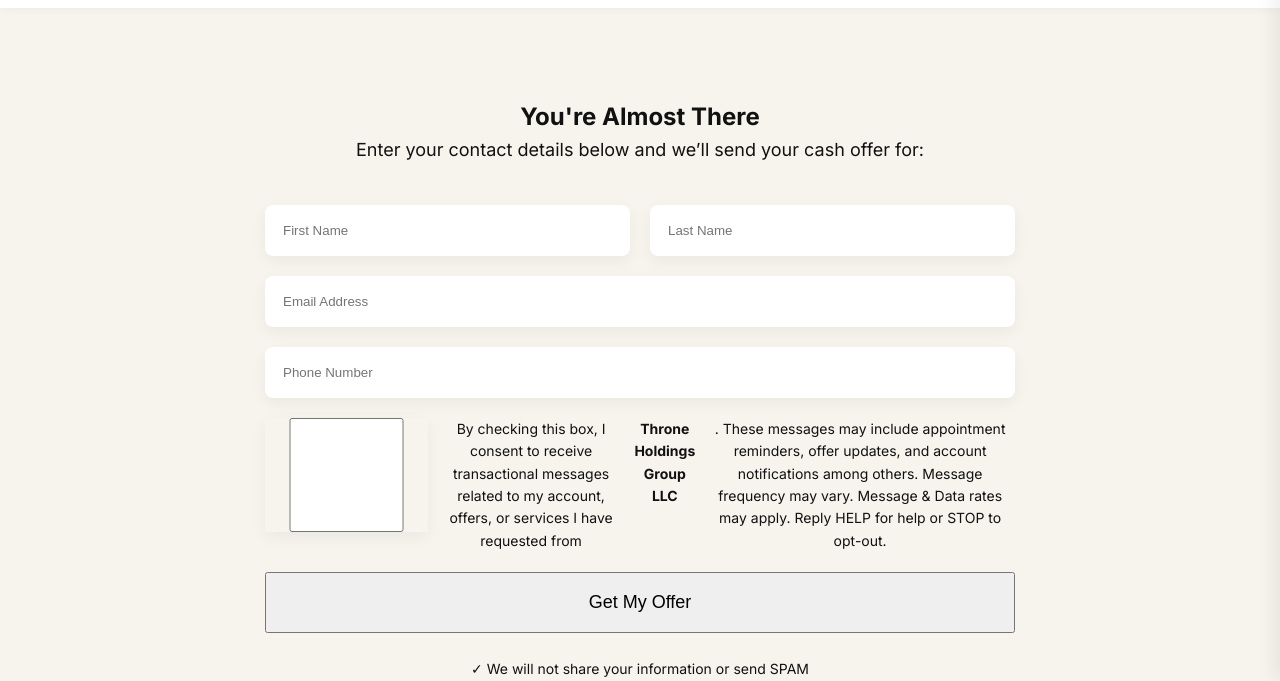
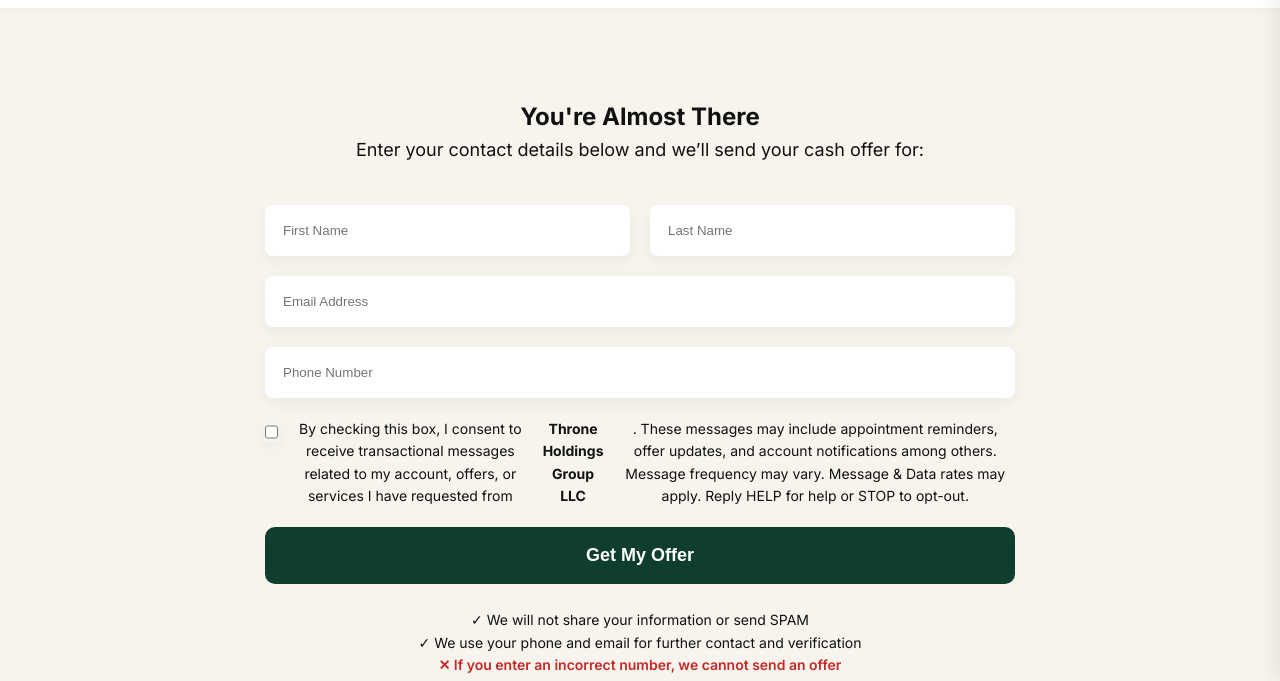
Before and after one commit to lukayanes/throneholdingsgroup, a plain HTML site: page get-your-offer.html in a window 1280 px wide. Shown: the part 119-800 px from the top of the page. Drawn offline with Linux system fonts and the light colour scheme; a script that the page names is missing.

Commit message:
Add styles for form buttons and checkboxes
Added styles for large buttons and consent checkboxes.

```diff
--- a/styles.css
+++ b/styles.css
@@ -1300,3 +1300,46 @@ textarea {
   }
 
 }
+
+/* ===============================
+FORM BUTTON FIX
+=============================== */
+
+.large-btn{
+  width:100%;
+  padding:18px;
+  font-size:18px;
+  background:var(--green);
+  color:white;
+  border:none;
+  border-radius:10px;
+  font-weight:600;
+  cursor:pointer;
+  transition:all .2s ease;
+}
+
+.large-btn:hover{
+  background:var(--green-dark);
+}
+
+
+/* ===============================
+CHECKBOX FIX
+=============================== */
+
+.consent{
+  display:flex;
+  align-items:flex-start;
+  gap:12px;
+  font-size:14px;
+  line-height:1.6;
+}
+
+.consent input{
+  width:20px;
+  height:20px;
+  margin-top:4px;
+  cursor:pointer;
+
+  accent-color: var(--green); /* makes it pop green */
+}
```
